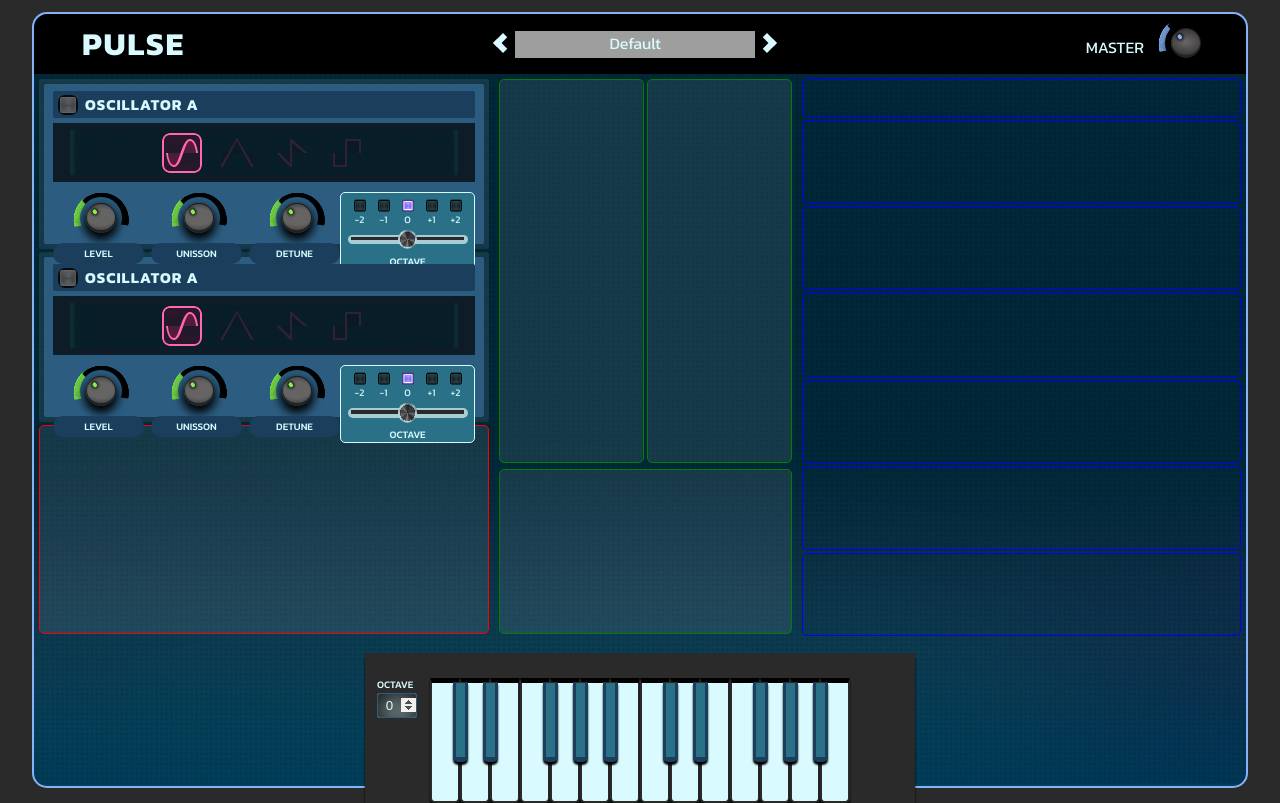
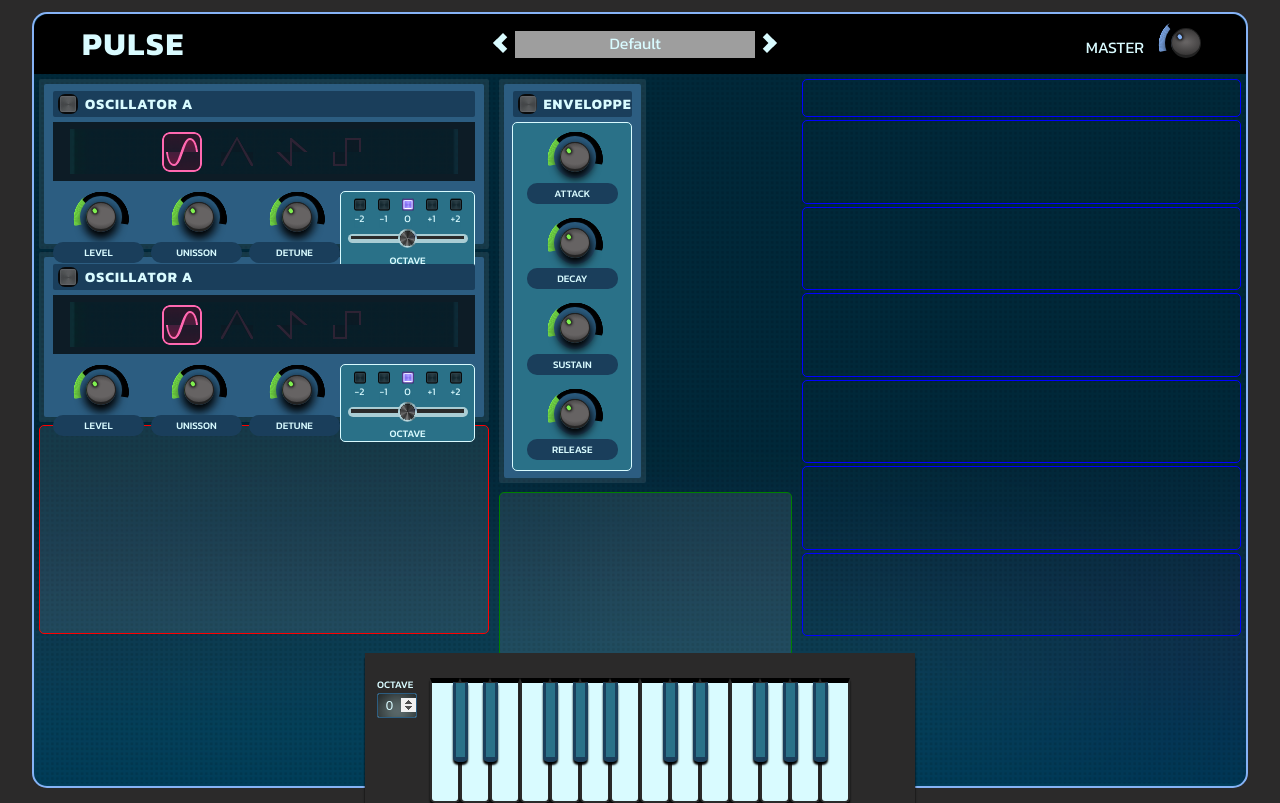
Before and after one commit to AlexisFaugeroux/pulse, a React (Vite) app: page / in a window 1280 px wide. Built offline with nearby package versions, Linux system fonts and the light colour scheme; grey boxes are pictures that could not be loaded; the HTML template or start-up script is replaced by a standard one.

Commit message:
Envelope UI

```diff
--- a/src/App.scss
+++ b/src/App.scss
@@ -63,15 +63,12 @@ body {
       padding: 5px;
       flex-direction: column;
       .envelopefilter {
-        height: 70%;
+        height: 407px;
         display: flex;
         gap: 3px;
         margin-bottom: 6px;
         .envelope,
         .filter {
-          background-color: v.$transparentBackground;
-          border: 1px solid green;
-          border-radius: 5px;
           width: 50%;
         }
       }
--- a/src/App.tsx
+++ b/src/App.tsx
@@ -2,6 +2,7 @@ import Header from './components/Header/Header';
 import Keyboard from './components/Keyboard/Keyboard';
 import './App.scss';
 import Oscillator from './components/Oscillator/Oscillator';
+import Enveloppe from './components/Envelope/Enveloppe';
 
 function App() {
   return (
@@ -10,8 +11,8 @@ function App() {
       <div className="main">
         <div className="core">
           <div className="left">
-           <Oscillator />
-           <Oscillator />
+            <Oscillator />
+            <Oscillator />
             <div className="subnoise">
               <div className="sub">
                 <div className="osc-background"></div>
@@ -24,7 +25,7 @@ function App() {
 
           <div className="center ">
             <div className="envelopefilter">
-              <div className="envelope"></div>
+              <Enveloppe />
               <div className="filter"></div>
             </div>
             <div className="lfo"></div>
--- /dev/null
+++ b/src/components/Envelope/Enveloppe.scss
@@ -0,0 +1,31 @@
+@use '../../styles/variables' as v;
+
+.envelope {
+  background-color: v.$transparentBackground;
+  border-radius: 2px;
+  width: 50%;
+  padding: 5px;
+  margin-bottom: 3px;
+  .envelope-background {
+    background-color: v.$mainBlue;
+    border-radius: 2px;
+    height: 100%;
+    display: flex;
+    flex-direction: column;
+    align-items: center;
+    gap: 5px;
+    padding: 7px 9px;
+    .knobs {
+      background-color: v.$lightGreen;
+      border: 1px solid v.$textColor;
+      border-radius: 5px;
+      width: 120px;
+      height: 100%;
+      display: flex;
+      flex-direction: column;
+      justify-content: space-around;
+      align-items: center;
+      padding-top: 5px;
+    }
+  }
+}
--- /dev/null
+++ b/src/components/Envelope/Enveloppe.tsx
@@ -0,0 +1,22 @@
+import { FC } from 'react';
+import BlocTitle from '../utils/BlocTitle/BlocTitle';
+import './Enveloppe.scss';
+import Knob from '../utils/Knob/Knob';
+
+const Enveloppe: FC = () => {
+  return (
+    <div className="envelope">
+      <div className="envelope-background">
+        <BlocTitle label="enveloppe" />
+        <div className="knobs">
+          <Knob label="attack" type="default" />
+          <Knob label="decay" type="default" />
+          <Knob label="sustain" type="default" />
+          <Knob label="release" type="default" />
+        </div>
+      </div>
+    </div>
+  );
+};
+
+export default Enveloppe;
--- a/src/components/Oscillator/Oscillator.scss
+++ b/src/components/Oscillator/Oscillator.scss
@@ -1,4 +1,4 @@
-@use '../../styles//variables' as v;
+@use '../../styles/variables' as v;
 
 .oscillator {
   background-color: v.$transparentBackground;
--- a/src/components/utils/BlocTitle/BlocTitle.scss
+++ b/src/components/utils/BlocTitle/BlocTitle.scss
@@ -6,9 +6,10 @@
   padding: 2px 0px;
   display: flex;
   align-items: center;
+  width: 100%;
   h2 {
     color: v.$textColor;
-    font-size: 0.95rem;
+    font-size: 0.9rem;
     letter-spacing: 1px;
     margin-left: 7px;
   }
```
Also changed, not shown: src/components/Envelope/index.tsx (deleted).
